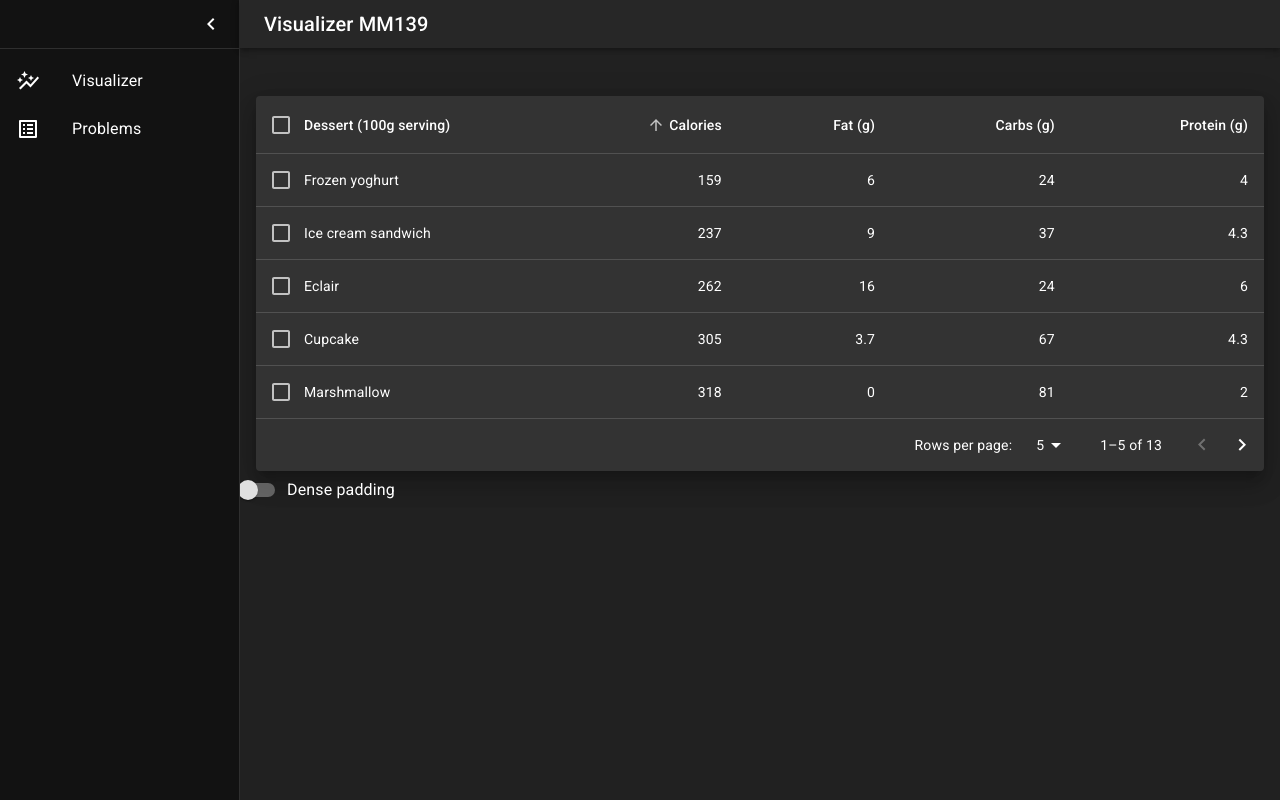
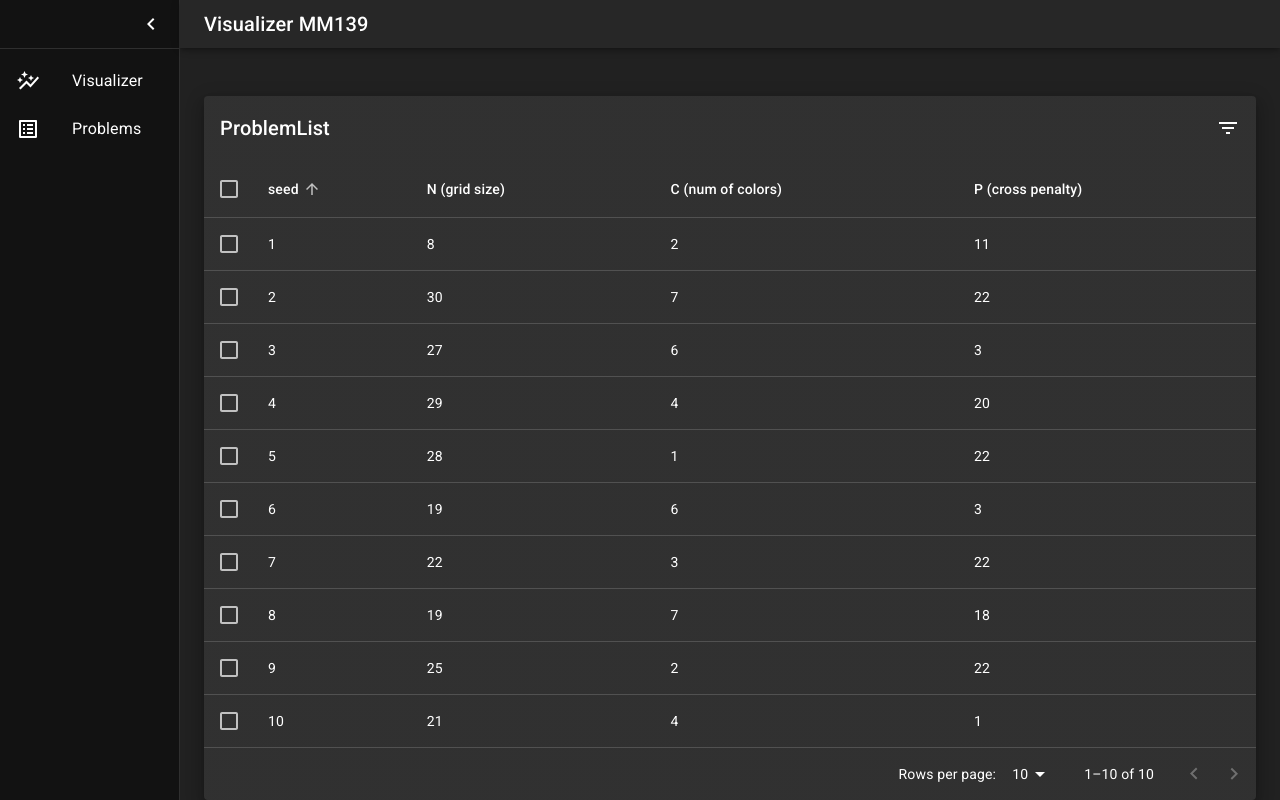
Before and after one commit to hari64boli64/visualizer, a React (Create React App) app: page /problem in a window 1280 px wide. Built offline with nearby package versions, Linux system fonts and the light colour scheme.

Commit message:
update the problem list

```diff
--- a/src/IO/input_gen.ts
+++ b/src/IO/input_gen.ts
@@ -23,10 +23,12 @@ const inputs_raw: string[] = [
   input_0010,
 ];
 
-const inputs: Input[] = inputs_raw.map((input_raw: string) => new Input(input_raw));
-
 // seedが1-indexedかどうか
 const one_indexed = true;
+
+const inputs: Input[] = inputs_raw.map(
+  (input_raw: string, idx: number) => new Input(input_raw, idx + (one_indexed ? 1 : 0))
+);
 
 function getInputFromSeed(seed: number): string {
   if (one_indexed) seed--;
--- a/src/IO/input_read.ts
+++ b/src/IO/input_read.ts
@@ -6,12 +6,14 @@ interface Cell {
 }
 
 export default class Input {
+  public seed: number;
   public N: number;
   public C: number;
   public P: number;
   public grid: Cell[][];
 
-  constructor(input_content: string) {
+  constructor(input_content: string, seed = -1) {
+    this.seed = seed;
     const parser = new FileParser("input", input_content);
     this.N = parser.getInt();
     parser.getNewline();
@@ -30,7 +32,9 @@ export default class Input {
       }
     }
     console.assert(parser.isEOF());
-    console.log("[input read] done");
+    if (seed === -1) {
+      console.log("[input read] done");
+    }
   }
 
   summary(): string {
--- a/src/download_button.tsx
+++ b/src/basis/download_button.tsx
@@ -1,7 +1,7 @@
 import * as React from "react";
 import Button from "@mui/material/Button";
 import DownloadIcon from "@mui/icons-material/Download";
-import INFO from "./basis/load_info";
+import INFO from "./load_info";
 
 function download_func() {
   // https://stackoverflow.com/questions/23218174/how-do-i-save-export-an-svg-file-after-creating-an-svg-with-d3-js-ie-safari-an
--- a/src/problem.tsx
+++ b/src/basis/problem.tsx
@@ -1,10 +1,10 @@
 import * as React from "react";
 import Container from "@mui/material/Container";
-import Grid from "@mui/material/Grid";
-import Copyright from "./basis/copyright";
-import Input from "./IO/input_read";
-import { inputs, one_indexed } from "./IO/input_gen";
+import Copyright from "./copyright";
+import Input from "../IO/input_read";
+import { inputs } from "../IO/input_gen";
 
+// https://mui.com/material-ui/react-table/
 import { alpha } from "@mui/material/styles";
 import Box from "@mui/material/Box";
 import Table from "@mui/material/Table";
@@ -26,125 +26,28 @@ import Switch from "@mui/material/Switch";
 import DeleteIcon from "@mui/icons-material/Delete";
 import FilterListIcon from "@mui/icons-material/FilterList";
 import { visuallyHidden } from "@mui/utils";
-
-interface Data {
-  calories: number;
-  carbs: number;
-  fat: number;
-  name: string;
-  protein: number;
-}
-
-function createData(
-  name: string,
-  calories: number,
-  fat: number,
-  carbs: number,
-  protein: number
-): Data {
-  return {
-    name,
-    calories,
-    fat,
-    carbs,
-    protein,
-  };
-}
-
-const rows = [
-  createData("Cupcake", 305, 3.7, 67, 4.3),
-  createData("Donut", 452, 25.0, 51, 4.9),
-  createData("Eclair", 262, 16.0, 24, 6.0),
-  createData("Frozen yoghurt", 159, 6.0, 24, 4.0),
-  createData("Gingerbread", 356, 16.0, 49, 3.9),
-  createData("Honeycomb", 408, 3.2, 87, 6.5),
-  createData("Ice cream sandwich", 237, 9.0, 37, 4.3),
-  createData("Jelly Bean", 375, 0.0, 94, 0.0),
-  createData("KitKat", 518, 26.0, 65, 7.0),
-  createData("Lollipop", 392, 0.2, 98, 0.0),
-  createData("Marshmallow", 318, 0, 81, 2.0),
-  createData("Nougat", 360, 19.0, 9, 37.0),
-  createData("Oreo", 437, 18.0, 63, 4.0),
-];
+import { headCells, ProblemInfoTableCells } from "../table_info";
 
 function descendingComparator<T>(a: T, b: T, orderBy: keyof T) {
-  if (b[orderBy] < a[orderBy]) {
-    return -1;
-  }
-  if (b[orderBy] > a[orderBy]) {
-    return 1;
-  }
-  return 0;
+  if (b[orderBy] < a[orderBy]) return -1;
+  else if (b[orderBy] > a[orderBy]) return 1;
+  else return 0;
 }
 
 type Order = "asc" | "desc";
 
-function getComparator<Key extends keyof any>(
+function getComparator<Key extends keyof Input>(
   order: Order,
   orderBy: Key
-): (a: { [key in Key]: number | string }, b: { [key in Key]: number | string }) => number {
+): (a: { [key in Key]: any }, b: { [key in Key]: any }) => number {
   return order === "desc"
     ? (a, b) => descendingComparator(a, b, orderBy)
     : (a, b) => -descendingComparator(a, b, orderBy);
 }
 
-// This method is created for cross-browser compatibility, if you don't
-// need to support IE11, you can use Array.prototype.sort() directly
-// function stableSort<T>(array: readonly T[], comparator: (a: T, b: T) => number) {
-//   const stabilizedThis = array.map((el, index) => [el, index] as [T, number]);
-//   stabilizedThis.sort((a, b) => {
-//     const order = comparator(a[0], b[0]);
-//     if (order !== 0) {
-//       return order;
-//     }
-//     return a[1] - b[1];
-//   });
-//   return stabilizedThis.map((el) => el[0]);
-// }
-
-interface HeadCell {
-  disablePadding: boolean;
-  id: keyof Data;
-  label: string;
-  numeric: boolean;
-}
-
-const headCells: readonly HeadCell[] = [
-  {
-    id: "name",
-    numeric: false,
-    disablePadding: true,
-    label: "Dessert (100g serving)",
-  },
-  {
-    id: "calories",
-    numeric: true,
-    disablePadding: false,
-    label: "Calories",
-  },
-  {
-    id: "fat",
-    numeric: true,
-    disablePadding: false,
-    label: "Fat (g)",
-  },
-  {
-    id: "carbs",
-    numeric: true,
-    disablePadding: false,
-    label: "Carbs (g)",
-  },
-  {
-    id: "protein",
-    numeric: true,
-    disablePadding: false,
-    label: "Protein (g)",
-  },
-];
-
 interface EnhancedTableProps {
   numSelected: number;
-  onRequestSort: (event: React.MouseEvent<unknown>, property: keyof Data) => void;
+  onRequestSort: (event: React.MouseEvent<unknown>, property: keyof Input) => void;
   onSelectAllClick: (event: React.ChangeEvent<HTMLInputElement>) => void;
   order: Order;
   orderBy: string;
@@ -153,7 +56,7 @@ interface EnhancedTableProps {
 
 function EnhancedTableHead(props: EnhancedTableProps) {
   const { onSelectAllClick, order, orderBy, numSelected, rowCount, onRequestSort } = props;
-  const createSortHandler = (property: keyof Data) => (event: React.MouseEvent<unknown>) => {
+  const createSortHandler = (property: keyof Input) => (event: React.MouseEvent<unknown>) => {
     onRequestSort(event, property);
   };
 
@@ -174,8 +77,8 @@ function EnhancedTableHead(props: EnhancedTableProps) {
         {headCells.map((headCell) => (
           <TableCell
             key={headCell.id}
-            align={headCell.numeric ? "right" : "left"}
-            padding={headCell.disablePadding ? "none" : "normal"}
+            align="left"
+            padding="normal"
             sortDirection={orderBy === headCell.id ? order : false}
           >
             <TableSortLabel
@@ -203,7 +106,6 @@ interface EnhancedTableToolbarProps {
 
 const EnhancedTableToolbar = (props: EnhancedTableToolbarProps) => {
   const { numSelected } = props;
-
   return (
     <Toolbar
       sx={{
@@ -221,7 +123,7 @@ const EnhancedTableToolbar = (props: EnhancedTableToolbarProps) => {
         </Typography>
       ) : (
         <Typography sx={{ flex: "1 1 100%" }} variant="h6" id="tableTitle" component="div">
-          Nutrition
+          ProblemList
         </Typography>
       )}
       {numSelected > 0 ? (
@@ -241,15 +143,17 @@ const EnhancedTableToolbar = (props: EnhancedTableToolbarProps) => {
   );
 };
 
+const listOfRowsPerPage = [10, 25, 50];
+
 function EnhancedTable() {
   const [order, setOrder] = React.useState<Order>("asc");
-  const [orderBy, setOrderBy] = React.useState<keyof Data>("calories");
-  const [selected, setSelected] = React.useState<readonly string[]>([]);
+  const [orderBy, setOrderBy] = React.useState<keyof Input>("seed");
+  const [selected, setSelected] = React.useState<readonly number[]>([]);
   const [page, setPage] = React.useState(0);
   const [dense, setDense] = React.useState(false);
-  const [rowsPerPage, setRowsPerPage] = React.useState(5);
+  const [rowsPerPage, setRowsPerPage] = React.useState(listOfRowsPerPage[0]);
 
-  const handleRequestSort = (event: React.MouseEvent<unknown>, property: keyof Data) => {
+  const handleRequestSort = (event: React.MouseEvent<unknown>, property: keyof Input) => {
     const isAsc = orderBy === property && order === "asc";
     setOrder(isAsc ? "desc" : "asc");
     setOrderBy(property);
@@ -257,19 +161,19 @@ function EnhancedTable() {
 
   const handleSelectAllClick = (event: React.ChangeEvent<HTMLInputElement>) => {
     if (event.target.checked) {
-      const newSelected = rows.map((n) => n.name);
+      const newSelected = inputs.map((input: Input) => input.seed);
       setSelected(newSelected);
       return;
     }
     setSelected([]);
   };
 
-  const handleClick = (event: React.MouseEvent<unknown>, name: string) => {
-    const selectedIndex = selected.indexOf(name);
-    let newSelected: readonly string[] = [];
+  const handleClick = (event: React.MouseEvent<unknown>, seed: number) => {
+    const selectedIndex = selected.indexOf(seed);
+    let newSelected: readonly number[] = [];
 
     if (selectedIndex === -1) {
-      newSelected = newSelected.concat(selected, name);
+      newSelected = newSelected.concat(selected, seed);
     } else if (selectedIndex === 0) {
       newSelected = newSelected.concat(selected.slice(1));
     } else if (selectedIndex === selected.length - 1) {
@@ -295,67 +199,56 @@ function EnhancedTable() {
 
   const handleChangeDense = (event: React.ChangeEvent<HTMLInputElement>) => {
     setDense(event.target.checked);
+    let idx = 0;
+    for (; idx < listOfRowsPerPage.length; idx++) {
+      if (listOfRowsPerPage[idx] === rowsPerPage) {
+        break;
+      }
+    }
+    if (event.target.checked && idx < listOfRowsPerPage.length - 1) {
+      setRowsPerPage(listOfRowsPerPage[idx + 1]);
+      setPage(0);
+    }
+    if (!event.target.checked && idx > 0) {
+      setRowsPerPage(listOfRowsPerPage[idx - 1]);
+      setPage(0);
+    }
   };
 
-  const isSelected = (name: string) => selected.indexOf(name) !== -1;
+  const isSelected = (seed: number) => selected.indexOf(seed) !== -1;
 
   // Avoid a layout jump when reaching the last page with empty rows.
-  const emptyRows = page > 0 ? Math.max(0, (1 + page) * rowsPerPage - rows.length) : 0;
+  const emptyRows = page > 0 ? Math.max(0, (1 + page) * rowsPerPage - inputs.length) : 0;
 
   return (
-    <Box maxWidth="lg" sx={{ mt: 4, mb: 4 }}>
-      <Paper sx={{ ml: 2, mr: 2 }} elevation={15}>
-        {/* <EnhancedTableToolbar numSelected={selected.length} /> */}
+    <Box maxWidth="lg" sx={{}}>
+      <Paper sx={{}} elevation={10}>
+        <EnhancedTableToolbar numSelected={selected.length} />
         <TableContainer>
-          <Table
-            sx={{ minWidth: 750 }}
-            aria-labelledby="tableTitle"
-            size={dense ? "small" : "medium"}
-          >
+          <Table aria-labelledby="tableTitle" size={dense ? "small" : "medium"}>
             <EnhancedTableHead
               numSelected={selected.length}
               order={order}
               orderBy={orderBy}
               onSelectAllClick={handleSelectAllClick}
               onRequestSort={handleRequestSort}
-              rowCount={rows.length}
+              rowCount={inputs.length}
             />
             <TableBody>
-              {rows
+              {inputs
                 .slice()
                 .sort(getComparator(order, orderBy))
                 .slice(page * rowsPerPage, page * rowsPerPage + rowsPerPage)
-                .map((row, index) => {
-                  const isItemSelected = isSelected(row.name);
+                .map((input: Input, index: number) => {
+                  const isItemSelected = isSelected(input.seed);
                   const labelId = `enhanced-table-checkbox-${index}`;
-
                   return (
-                    <TableRow
-                      hover
-                      onClick={(event) => handleClick(event, row.name)}
-                      role="checkbox"
-                      aria-checked={isItemSelected}
-                      tabIndex={-1}
-                      key={row.name}
-                      selected={isItemSelected}
-                    >
-                      <TableCell padding="checkbox">
-                        <Checkbox
-                          color="primary"
-                          checked={isItemSelected}
-                          inputProps={{
-                            "aria-labelledby": labelId,
-                          }}
-                        />
-                      </TableCell>
-                      <TableCell component="th" id={labelId} scope="row" padding="none">
-                        {row.name}
-                      </TableCell>
-                      <TableCell align="right">{row.calories}</TableCell>
-                      <TableCell align="right">{row.fat}</TableCell>
-                      <TableCell align="right">{row.carbs}</TableCell>
-                      <TableCell align="right">{row.protein}</TableCell>
-                    </TableRow>
+                    <ProblemInfoTableCells
+                      input={input}
+                      labelId={labelId}
+                      isItemSelected={isItemSelected}
+                      handleClick={handleClick}
+                    />
                   );
                 })}
               {emptyRows > 0 && (
@@ -371,9 +264,9 @@ function EnhancedTable() {
           </Table>
         </TableContainer>
         <TablePagination
-          rowsPerPageOptions={[5, 10, 25]}
+          rowsPerPageOptions={listOfRowsPerPage}
           component="div"
-          count={rows.length}
+          count={inputs.length}
           rowsPerPage={rowsPerPage}
           page={page}
           onPageChange={handleChangePage}
@@ -390,20 +283,9 @@ function EnhancedTable() {
 
 export default function Problem() {
   return (
-    // <Container maxWidth="lg" sx={{ mt: 4, mb: 4 }}>
-    //   <Grid container spacing={3}>
-    <EnhancedTable />
-    /* {inputs.map((input: Input, seed: number) => (
-          <Grid item xs={12}>
-            <Paper elevation={15} sx={{ p: 2, display: "flex", flexDirection: "column" }}>
-              seed:{seed + (one_indexed ? 1 : 0)}
-              &nbsp;
-              {input.summary()};
-            </Paper>
-          </Grid>
-        ))} */
-    // </Grid>
-    //   <Copyright sx={{ pt: 4 }} />
-    // </Container>
+    <Container maxWidth="lg" sx={{ mt: 4, mb: 4 }}>
+      <EnhancedTable />
+      <Copyright sx={{ pt: 4 }} />
+    </Container>
   );
 }
--- a/src/vis.tsx
+++ b/src/basis/vis.tsx
@@ -7,10 +7,10 @@ import Container from "@mui/material/Container";
 import TextField from "@mui/material/TextField";
 import InputLabel from "@mui/material/InputLabel";
 import FormControl from "@mui/material/FormControl";
-import Canvas from "./canvas";
-import Copyright from "./basis/copyright";
+import Canvas from "../vis/canvas";
+import Copyright from "./copyright";
 import DownloadButton from "./download_button";
-import { getInputFromSeed, one_indexed } from "./IO/input_gen";
+import { getInputFromSeed, one_indexed } from "../IO/input_gen";
 import CheckIcon from "@mui/icons-material/Check";
 
 function InOutForm(props: {
@@ -96,7 +96,7 @@ export default function Visualizer() {
 
   return (
     <Container maxWidth="lg" sx={{ mt: 4, mb: 4 }}>
-      <Paper sx={{ p: 2, display: "flex", flexDirection: "column" }}>
+      <Paper sx={{ p: 2, display: "flex", flexDirection: "column" }} elevation={10}>
         <article>
           <h1>Visualizer</h1>
           <InOutForm setInput={setInput} setOutput={setOutput} />
--- a/src/index.tsx
+++ b/src/index.tsx
@@ -15,13 +15,13 @@ import { styled, ThemeProvider } from "@mui/material/styles";
 import ChevronLeftIcon from "@mui/icons-material/ChevronLeft";
 import MuiAppBar, { AppBarProps as MuiAppBarProps } from "@mui/material/AppBar";
 
-import Visualizer from "./vis";
-import Problem from "./problem";
+import Visualizer from "./basis/vis";
+import Problem from "./basis/problem";
 import theme from "./basis/theme";
 import INFO from "./basis/load_info";
 import mainListItems from "./basis/listItems";
 
-const drawerWidth: number = 240;
+const drawerWidth: number = 180;
 
 interface AppBarProps extends MuiAppBarProps {
   open?: boolean;
@@ -63,9 +63,6 @@ const Drawer = styled(MuiDrawer, { shouldForwardProp: (prop) => prop !== "open"
           duration: theme.transitions.duration.leavingScreen,
         }),
         width: theme.spacing(7),
-        [theme.breakpoints.up("sm")]: {
-          width: theme.spacing(9),
-        },
       }),
     },
   })
@@ -95,7 +92,7 @@ function DashboardContent() {
                 aria-label="open drawer"
                 onClick={toggleDrawer}
                 sx={{
-                  marginRight: "36px",
+                  marginRight: "12px",
                   ...(open && { display: "none" }),
                 }}
               >
--- /dev/null
+++ b/src/table_info.tsx
@@ -0,0 +1,69 @@
+import React from "react";
+import Input from "./IO/input_read";
+import TableCell from "@mui/material/TableCell";
+import TableRow from "@mui/material/TableRow";
+import Checkbox from "@mui/material/Checkbox";
+
+interface HeadCell {
+  disablePadding: boolean;
+  id: keyof Input;
+  label: string;
+}
+
+export const headCells: readonly HeadCell[] = [
+  {
+    id: "seed",
+    disablePadding: true,
+    label: "seed",
+  },
+  {
+    id: "N",
+    disablePadding: false,
+    label: "N (grid size)",
+  },
+  {
+    id: "C",
+    disablePadding: false,
+    label: "C (num of colors)",
+  },
+  {
+    id: "P",
+    disablePadding: false,
+    label: "P (cross penalty)",
+  },
+];
+
+export function ProblemInfoTableCells(props: {
+  input: Input;
+  labelId: string;
+  isItemSelected: boolean;
+  handleClick: (event: React.MouseEvent<unknown>, seed: number) => void;
+}) {
+  return (
+    <TableRow
+      hover
+      onClick={(event) => props.handleClick(event, props.input.seed)}
+      role="checkbox"
+      aria-checked={props.isItemSelected}
+      tabIndex={-1}
+      key={props.input.seed}
+      selected={props.isItemSelected}
+    >
+      <TableCell padding="checkbox">
+        <Checkbox
+          color="primary"
+          checked={props.isItemSelected}
+          inputProps={{
+            "aria-labelledby": props.labelId,
+          }}
+        />
+      </TableCell>
+      <TableCell component="th" id={props.labelId} scope="row">
+        {props.input.seed}
+      </TableCell>
+      <TableCell>{props.input.N}</TableCell>
+      <TableCell>{props.input.C}</TableCell>
+      <TableCell>{props.input.P}</TableCell>
+    </TableRow>
+  );
+}
--- a/src/canvas.tsx
+++ b/src/vis/canvas.tsx
@@ -1,7 +1,7 @@
 import * as React from "react";
-import Input from "./IO/input_read";
-import Output from "./IO/output_read";
-import INFO from "./basis/load_info";
+import Input from "../IO/input_read";
+import Output from "../IO/output_read";
+import INFO from "../basis/load_info";
 
 function DefaultCanvas() {
   return (
@@ -12,8 +12,7 @@ function DefaultCanvas() {
       <svg
         id="vis_svg"
         xmlns="http://www.w3.org/2000/svg"
-        width="500px"
-        height="500px"
+        viewBox={`0 0 ${INFO.canvas_size} ${INFO.canvas_size}`}
         style={{
           maxWidth: "500px",
           maxHeight: "500px",
@@ -71,8 +70,8 @@ export default function Canvas(props: { input_data: string; output_data: string
       </p>
       <svg
         id="vis_svg"
+        xmlns="http://www.w3.org/2000/svg"
         viewBox={`0 0 ${INFO.canvas_size} ${INFO.canvas_size}`}
-        xmlns="http://www.w3.org/2000/svg"
         style={{
           maxWidth: "500px",
           maxHeight: "500px",
```
Also changed, not shown: src/README.md (added), 1 other file (tests, documents, lock files or other folders).
